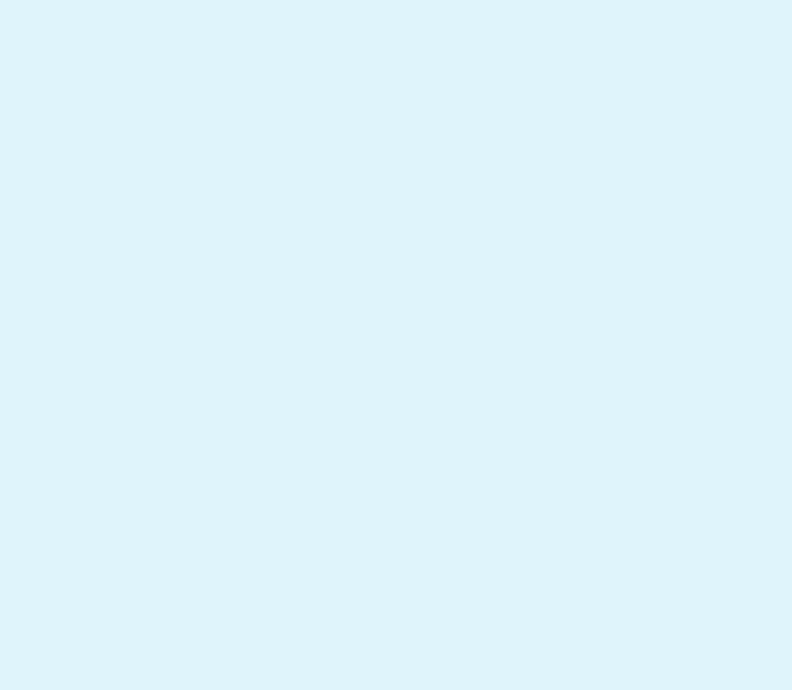
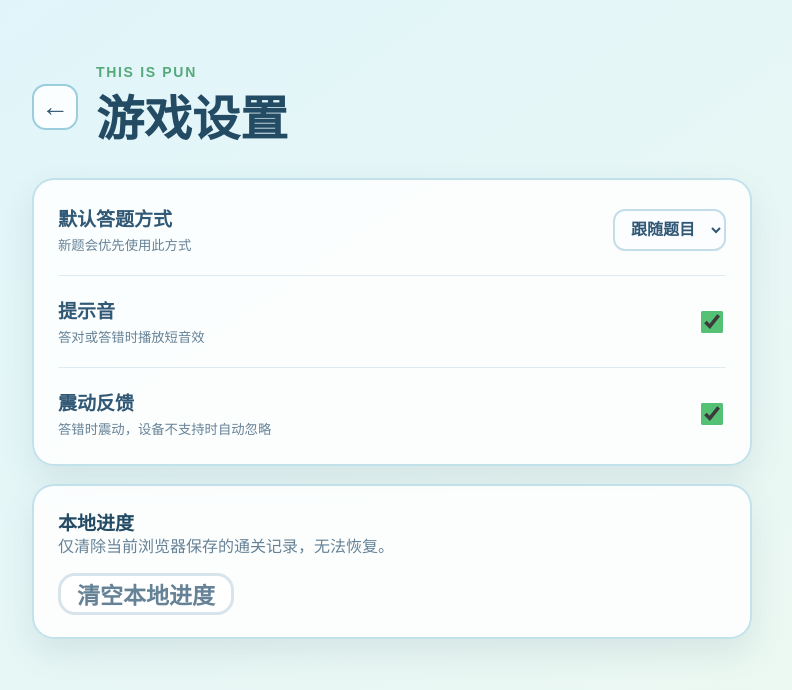
Before and after one commit to HaohaoLi521/game, a Vue app in the folder frontend/: page /settings in a window 1280 px wide. Before the commit this address had no page. Shown: the top 690 px of the page, without its empty margins (248-1040 px from the left). Built offline with nearby package versions, Linux system fonts and the light colour scheme.

Commit message:
feat: add local game settings

```diff
--- a/frontend/src/assets/styles.css
+++ b/frontend/src/assets/styles.css
@@ -1480,8 +1480,145 @@ a {
   font-weight: 900;
 }
 
+.settings-shell {
+  min-height: 100vh;
+  min-height: 100dvh;
+  overflow: auto;
+  padding: clamp(20px, 5vw, 64px);
+  background: linear-gradient(145deg, #dff4fb 0%, #eef9f0 100%);
+}
+
+.settings-header,
+.settings-card {
+  width: min(100%, 720px);
+  margin-inline: auto;
+}
+
+.settings-header {
+  display: flex;
+  align-items: center;
+  gap: 18px;
+  margin-bottom: 28px;
+}
+
+.settings-header a {
+  display: grid;
+  place-items: center;
+  width: 46px;
+  height: 46px;
+  border: 2px solid #9acddd;
+  border-radius: 14px;
+  color: #315875;
+  background: rgba(255, 255, 255, 0.88);
+  font-size: 28px;
+  font-weight: 900;
+}
+
+.settings-header p,
+.settings-header h1,
+.settings-card h2,
+.settings-card p {
+  margin: 0;
+}
+
+.settings-header p {
+  color: #55a97a;
+  font-size: 14px;
+  font-weight: 900;
+  letter-spacing: 0.12em;
+}
+
+.settings-header h1 {
+  color: #244b64;
+  font-size: clamp(32px, 5vw, 48px);
+  font-weight: 900;
+}
+
+.settings-card {
+  display: grid;
+  gap: 0;
+  margin-top: 18px;
+  padding: 4px 24px;
+  border: 2px solid rgba(122, 190, 211, 0.45);
+  border-radius: 22px;
+  background: rgba(255, 255, 255, 0.86);
+  box-shadow: 0 14px 32px rgba(73, 110, 126, 0.12);
+}
+
+.settings-row {
+  display: flex;
+  align-items: center;
+  justify-content: space-between;
+  gap: 18px;
+  min-height: 92px;
+  border-bottom: 1px solid #dcecf2;
+  color: #315875;
+}
+
+.settings-row:last-child {
+  border-bottom: 0;
+}
+
+.settings-row span {
+  display: grid;
+  gap: 5px;
+}
+
+.settings-row strong,
+.settings-card h2 {
+  font-size: 19px;
+  font-weight: 900;
+}
+
+.settings-row small,
+.settings-card p {
+  color: #668297;
+  line-height: 1.5;
+}
+
+.settings-row select {
+  min-height: 42px;
+  padding: 0 12px;
+  border: 2px solid #c4dde8;
+  border-radius: 12px;
+  color: #315875;
+  background: #fbfdff;
+  font: inherit;
+  font-weight: 800;
+}
+
+.settings-row input {
+  width: 22px;
+  height: 22px;
+  accent-color: #55c174;
+}
+
+.danger-card {
+  gap: 14px;
+  padding-block: 22px;
+}
+
+.danger-card .ghost-button {
+  width: max-content;
+  min-height: 42px;
+  padding: 0 16px;
+}
+
+.settings-message {
+  color: #2b9361 !important;
+  font-weight: 900;
+}
+
 @media (max-width: 980px) {
   .select-shell {
     padding: 18px 14px;
   }
-}
+
+  .settings-shell {
+    padding: 18px 14px;
+  }
+
+  .settings-card {
+    padding-inline: 16px;
+  }
+}
--- a/frontend/src/router/index.ts
+++ b/frontend/src/router/index.ts
@@ -3,12 +3,14 @@ import HomeView from "../views/HomeView.vue";
 import GameView from "../views/GameView.vue";
 import PuzzleSelectView from "../views/PuzzleSelectView.vue";
 import ResultView from "../views/ResultView.vue";
+import SettingsView from "../views/SettingsView.vue";
 import SubmitView from "../views/SubmitView.vue";
 
 const router = createRouter({
   history: createWebHistory(),
   routes: [
     { path: "/", name: "home", component: HomeView },
+    { path: "/settings", name: "settings", component: SettingsView },
     { path: "/puzzles", name: "puzzles", component: PuzzleSelectView },
     { path: "/game", name: "game", component: GameView },
     { path: "/result", name: "result", component: ResultView },
--- a/frontend/src/stores/game.ts
+++ b/frontend/src/stores/game.ts
@@ -12,6 +12,7 @@ import {
   type Puzzle,
   type PuzzleSet
 } from "../api/puzzles";
+import { useSettingsStore } from "./settings";
 
 const progressKey = "this-is-pun-progress";
 
@@ -137,7 +138,10 @@ export const useGameStore = defineStore("game", {
         const puzzle = await getPuzzle(this.puzzles[index].id);
         this.currentPuzzle = puzzle;
         this.currentIndex = index;
-        this.answerMode = puzzle.default_answer_mode;
+        const preferredMode = useSettingsStore().answerMode;
+        this.answerMode = preferredMode !== "auto" && puzzle.supported_answer_modes.includes(preferredMode)
+          ? preferredMode
+          : puzzle.default_answer_mode;
         this.resetAnswer();
         this.hints = [];
         this.hintsUsed = 0;
@@ -171,6 +175,11 @@ export const useGameStore = defineStore("game", {
 
     clearAnswer() {
       this.resetAnswer();
+    },
+
+    clearProgress() {
+      this.progress = {};
+      localStorage.removeItem(progressKey);
     },
 
     chooseCandidate(candidate: CandidateChar) {
--- /dev/null
+++ b/frontend/src/stores/settings.ts
@@ -0,0 +1,51 @@
+import { defineStore } from "pinia";
+import type { AnswerMode } from "../api/puzzles";
+
+export type AnswerModePreference = "auto" | AnswerMode;
+
+interface SettingsState {
+  answerMode: AnswerModePreference;
+  soundEnabled: boolean;
+  vibrationEnabled: boolean;
+}
+
+const settingsKey = "this-is-pun-settings";
+
+function readSettings(): SettingsState {
+  const defaults: SettingsState = { answerMode: "auto", soundEnabled: true, vibrationEnabled: true };
+  try {
+    const value = JSON.parse(localStorage.getItem(settingsKey) || "{}");
+    return {
+      answerMode: ["auto", "manual", "tiles"].includes(value.answerMode) ? value.answerMode : defaults.answerMode,
+      soundEnabled: typeof value.soundEnabled === "boolean" ? value.soundEnabled : defaults.soundEnabled,
+      vibrationEnabled: typeof value.vibrationEnabled === "boolean" ? value.vibrationEnabled : defaults.vibrationEnabled
+    };
+  } catch {
+    return defaults;
+  }
+}
+
+function saveSettings(settings: SettingsState) {
+  localStorage.setItem(settingsKey, JSON.stringify(settings));
+}
+
+export const useSettingsStore = defineStore("settings", {
+  state: (): SettingsState => readSettings(),
+
+  actions: {
+    setAnswerMode(answerMode: AnswerModePreference) {
+      this.answerMode = answerMode;
+      saveSettings(this.$state);
+    },
+
+    setSoundEnabled(soundEnabled: boolean) {
+      this.soundEnabled = soundEnabled;
+      saveSettings(this.$state);
+    },
+
+    setVibrationEnabled(vibrationEnabled: boolean) {
+      this.vibrationEnabled = vibrationEnabled;
+      saveSettings(this.$state);
+    }
+  }
+});
--- a/frontend/src/views/GameView.vue
+++ b/frontend/src/views/GameView.vue
@@ -158,8 +158,10 @@ import { useRoute, useRouter } from "vue-router";
 import { gsap } from "gsap";
 import type { CandidateChar } from "../api/puzzles";
 import { useGameStore } from "../stores/game";
+import { useSettingsStore } from "../stores/settings";
 
 const store = useGameStore();
+const settings = useSettingsStore();
 const router = useRouter();
 const route = useRoute();
 const answerPanel = ref<HTMLElement | null>(null);
@@ -190,6 +192,8 @@ watch(
   () => store.wrongTick,
   async () => {
     if (!answerPanel.value) return;
+    if (settings.vibrationEnabled) navigator.vibrate?.(120);
+    playFeedbackTone(false);
     wrongAnimating.value = true;
     await nextTick();
     gsap.fromTo(answerPanel.value, { x: -10 }, { x: 0, duration: 0.08, repeat: 5, yoyo: true, onComplete: () => (wrongAnimating.value = false) });
@@ -220,8 +224,23 @@ async function jumpToSolvedPuzzle(index: number, puzzleId: number) {
 async function submit() {
   const result = await store.submitAnswer();
   if (result?.correct) {
+    playFeedbackTone(true);
     router.push("/result");
   }
+}
+
+function playFeedbackTone(correct: boolean) {
+  if (!settings.soundEnabled || !window.AudioContext) return;
+  const context = new AudioContext();
+  const oscillator = context.createOscillator();
+  const gain = context.createGain();
+  oscillator.frequency.value = correct ? 660 : 220;
+  gain.gain.setValueAtTime(0.08, context.currentTime);
+  gain.gain.exponentialRampToValueAtTime(0.001, context.currentTime + 0.12);
+  oscillator.connect(gain).connect(context.destination);
+  oscillator.start();
+  oscillator.stop(context.currentTime + 0.12);
+  oscillator.addEventListener("ended", () => void context.close(), { once: true });
 }
 
 function dragCandidate(event: DragEvent, id: string) {
--- a/frontend/src/views/HomeView.vue
+++ b/frontend/src/views/HomeView.vue
@@ -9,7 +9,7 @@
     <span class="music-note note-two">♫</span>
     <span class="music-note note-three">♪</span>
 
-    <button class="icon-button settings-button" type="button" @click="toast = '设置页会在 M2 后补齐'">⚙</button>
+    <RouterLink class="icon-button settings-button" to="/settings" aria-label="设置">⚙</RouterLink>
 
     <section class="home-panel">
       <div class="game-logo" aria-label="这是谐音梗">
--- /dev/null
+++ b/frontend/src/views/SettingsView.vue
@@ -0,0 +1,77 @@
+<template>
+  <main class="settings-shell" aria-label="游戏设置">
+    <header class="settings-header">
+      <RouterLink to="/" aria-label="返回首页">←</RouterLink>
+      <div>
+        <p>THIS IS PUN</p>
+        <h1>游戏设置</h1>
+      </div>
+    </header>
+
+    <section class="settings-card">
+      <label class="settings-row">
+        <span>
+          <strong>默认答题方式</strong>
+          <small>新题会优先使用此方式</small>
+        </span>
+        <select :value="settings.answerMode" @change="setAnswerMode">
+          <option value="auto">跟随题目</option>
+          <option value="manual">手动输入</option>
+          <option value="tiles">选字答题</option>
+        </select>
+      </label>
+
+      <label class="settings-row">
+        <span>
+          <strong>提示音</strong>
+          <small>答对或答错时播放短音效</small>
+        </span>
+        <input type="checkbox" :checked="settings.soundEnabled" @change="setSoundEnabled" />
+      </label>
+
+      <label class="settings-row">
+        <span>
+          <strong>震动反馈</strong>
+          <small>答错时震动，设备不支持时自动忽略</small>
+        </span>
+        <input type="checkbox" :checked="settings.vibrationEnabled" @change="setVibrationEnabled" />
+      </label>
+    </section>
+
+    <section class="settings-card danger-card">
+      <div>
+        <h2>本地进度</h2>
+        <p>仅清除当前浏览器保存的通关记录，无法恢复。</p>
+      </div>
+      <button class="ghost-button" type="button" @click="clearProgress">清空本地进度</button>
+      <p v-if="message" class="settings-message">{{ message }}</p>
+    </section>
+  </main>
+</template>
+
+<script setup lang="ts">
+import { ref } from "vue";
+import { useGameStore } from "../stores/game";
+import { useSettingsStore, type AnswerModePreference } from "../stores/settings";
+
+const game = useGameStore();
+const settings = useSettingsStore();
+const message = ref("");
+
+function setAnswerMode(event: Event) {
+  settings.setAnswerMode((event.target as HTMLSelectElement).value as AnswerModePreference);
+}
+
+function setSoundEnabled(event: Event) {
+  settings.setSoundEnabled((event.target as HTMLInputElement).checked);
+}
+
+function setVibrationEnabled(event: Event) {
+  settings.setVibrationEnabled((event.target as HTMLInputElement).checked);
+}
+
+function clearProgress() {
+  game.clearProgress();
+  message.value = "本地进度已清空";
+}
+</script>
```
